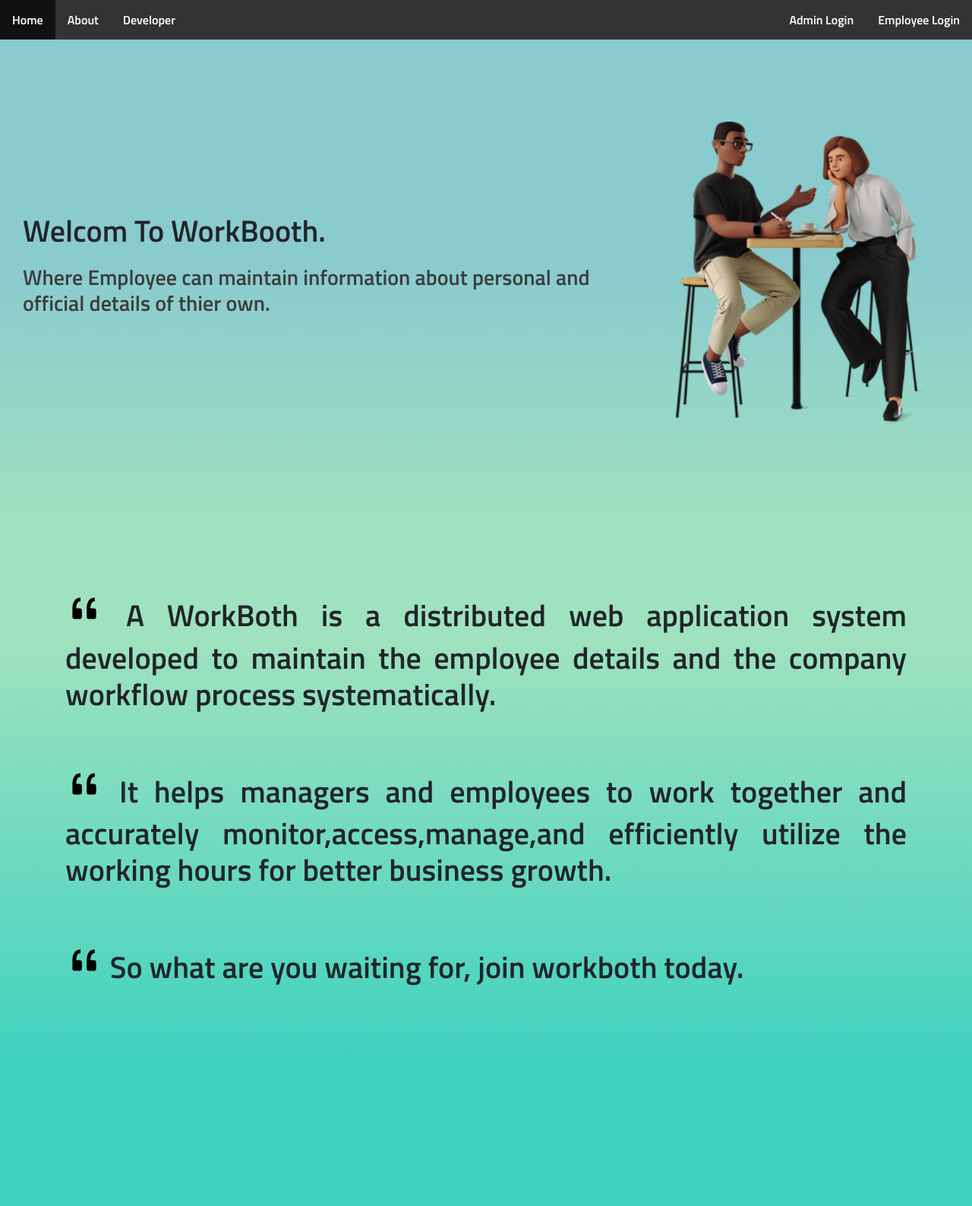
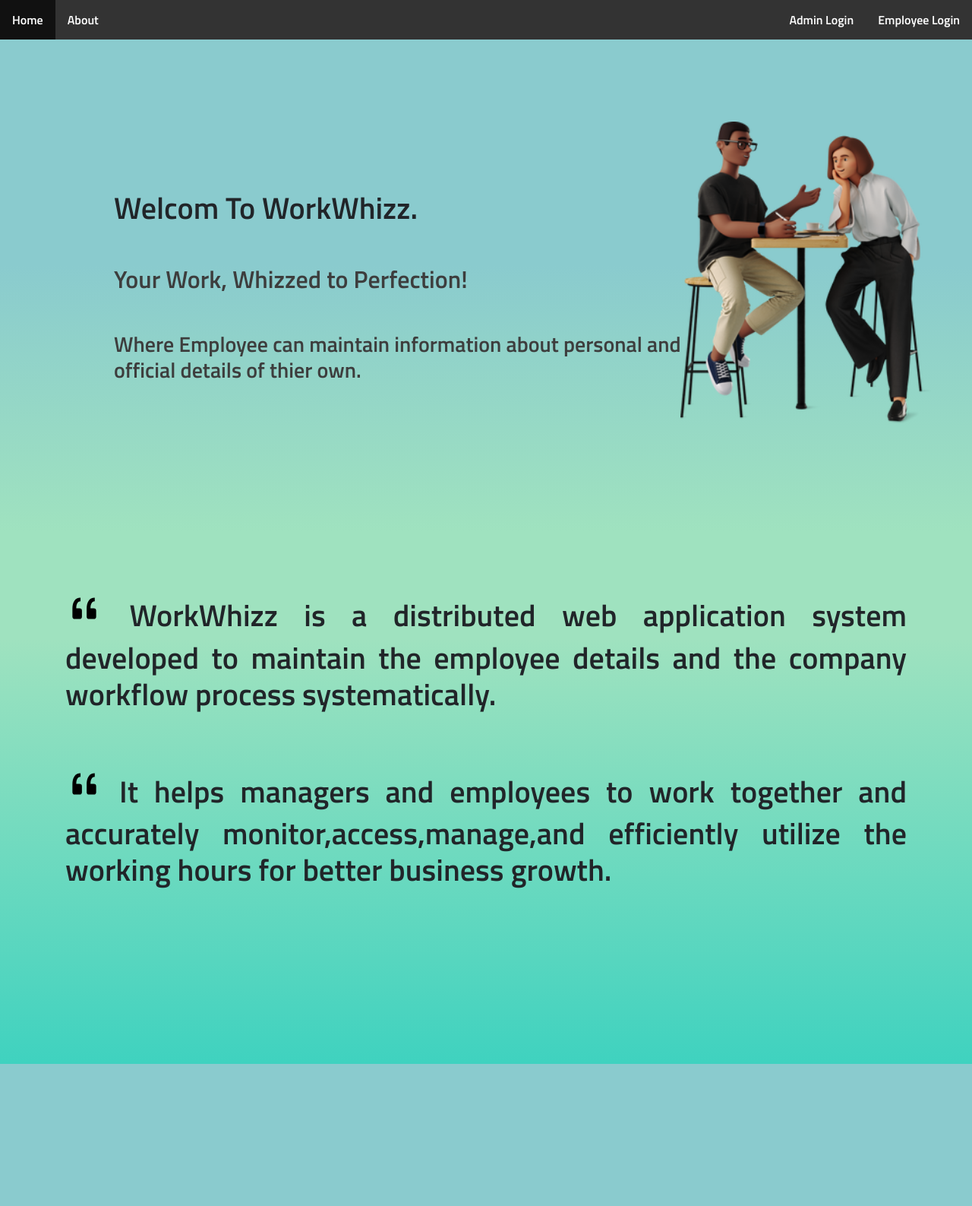
Before and after one commit to Arya1754/WORKBOOTH, a PHP site: page / in a window 1280 px wide. Shown: the top 1587 px of the page at 76% size. After the commit the page ends 1400 px from the top, so only its background shows below. Run offline with PHP 8.4, Linux system fonts and the light colour scheme.

Commit message:
workwhizz

```diff
--- a/index.html
+++ b/index.html
@@ -3,7 +3,7 @@
     <head>
         <meta charset="utf-8">
         <meta name="viewport" content="width=device-width, initial-scale=1">
-    <title>Welcom to WorkBooth</title>
+        <title>Welcom to WorkWhizz</title>
         <link rel="stylesheet" href="style.css">
         <link href="https://cdn.jsdelivr.net/npm/bootstrap@5.3.0-alpha2/dist/css/bootstrap.min.css" rel="stylesheet"
             integrity="sha384-aFq/bzH65dt+w6FI2ooMVUpc+21e0SRygnTpmBvdBgSdnuTN7QbdgL+OapgHtvPp" crossorigin="anonymous">
@@ -12,7 +12,11 @@
             @import url('https://fonts.googleapis.com/css2?family=Titillium+Web:wght@600&display=swap');
             @import url('https://fonts.googleapis.com/css2?family=Kanit:wght@500&display=swap');
         .side :hover {
-        transform: scale(1.1);
+            transform: scale(1.3);
+            transition:0.5s;
+        }
+        .content:hover{
+        transform: scale(1.2);
             transition:0.5s;
         }
         </style>
@@ -29,59 +33,28 @@
                     <ul>
                         <li><a href="#home">Home</a></li>
                         <li><a href="#about">About</a></li>
-                <li><a href="#developer">Developer</a></li>
                         <li style="float:right"><a href="login.php">Employee Login</a></li>
                         <li style="float:right"><a href="admin/admin_login.php">
                         Admin Login</a></li>
                     </ul>
                 </nav>
             </div>
-
+        </div>
+        <div>
             <div class="content">
-        <h1>Welcom To WorkBooth.</h1>
+                <h1>Welcom To WorkWhizz.</h1>
+                <h2>Your Work, Whizzed to Perfection!</h2>
                 <h3>Where Employee can maintain information about personal and official details of thier own.</h3>
             </div>
             <div class="side">
                 <img width="330px" src="img/main.png" alt="main illustratiojn ">
             </div>
-</div>
             <div class="cont" id="about">
                 <div class="cont1">
-        <h1> <sup><img src="img/quote.svg" width="50px"></sup>  A WorkBoth is a distributed web application system developed to maintain the employee details and the company workflow process systematically.</h1>
-
+                    <h1> <sup><img src="img/quote.svg" width="50px"></sup> WorkWhizz is a distributed web application system developed to maintain the employee details and the company workflow process systematically.</h1>
                     <h1> <sup><img src="img/quote.svg" width="50px"></sup> It helps managers and employees to work together and accurately monitor,access,manage,and efficiently utilize the working hours for better business growth.</h1>
-
-        <h1> <sup><img src="img/quote.svg" width="50px"></sup> So what are you waiting for, join workboth today.</h1>
-
-    </div>
-
-</div>
-<div class="about" id="developer">
-    <div class="per1">
-        <div class="card" style="width: 18rem;">
-  <img class="card-img-top" src="img/4_Victory_02.png" alt="Card image cap">
-  <div class="card-body">
-    <p class="card-text">Arpan vala<br>completing diploma in computer engineering RCTI</p>
-  </div>
-</div>
-    </div>
-    <div class="per2">
-        <div class="card" style="width: 18rem;">
-  <img class="card-img-top" src="img/4_Victory_02.png" alt="Card image cap">
-  <div class="card-body">
-    <p class="card-text">Ansh Chitroda<br>completing diploma in computer engineering RCTI</p>
-  </div>
-</div>
-    </div>
-    <div class="per3 ">
-        <div class="card" style="width: 18rem;">
-  <img class="card-img-top" src="img/4_Victory_02.png" alt="Card image cap">
-  <div class="card-body">
-    <p class="card-text">Vansh chauhan<br>completing diploma in computer engineering RCTI</p>
-  </div>
                 </div>
             </div>
         </div>
     </body>
-
 </html>
--- a/style.css
+++ b/style.css
@@ -9,9 +9,6 @@ font-family: 'Titillium Web', sans-serif;}
     background-image: linear-gradient(#8ACBCE 50%,#9fe2bf);
     width: 100%;
     height:700px;
-}nav
-{
-
 }
 ul {position: fixed;
     list-style-type: none;
@@ -43,15 +40,15 @@ ul {position: fixed;
     width: 800px;
     height: 100px;
     position:absolute;
-    top: 280px;
-    left: 30px;
+    top: 250px;
+    left: 150px;
  }
- .content h3{margin-top:20px; color:#3d3d3d;}
+ .content h3,h2{margin-top:50px; color:#3d3d3d;}
  .side
  {
     position: absolute;
     top: 160px;
-    left: 890px;
+    left: 70%;
  }
  .cont
  {
@@ -59,7 +56,7 @@ ul {position: fixed;
     height: 700px;
     background-image: linear-gradient(#9fe2bf 20%,#3fd2bf);
     overflow: hidden;
-    font-family: font-family: 'Kanit', sans-serif;
+    font-family: 'Kanit', sans-serif;
 
 
  }
```
Also changed, not shown: README.md (deleted). Lines whose indentation alone changed are shown as unchanged.
